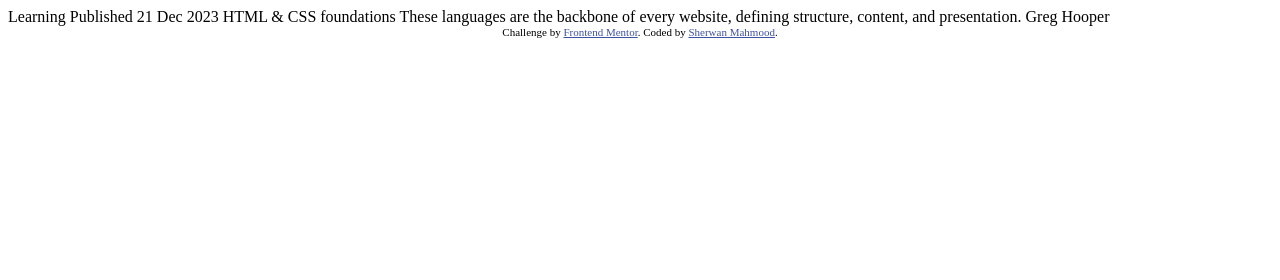
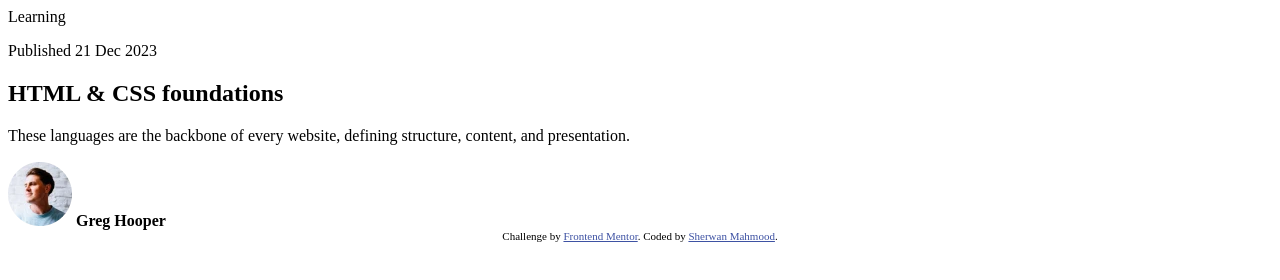
Before and after one commit to sherwanm/blog-preview-card-main, a plain HTML site: page index.html in a window 1280 px wide. Drawn offline with Linux system fonts and the light colour scheme.

Commit message:
New files uploaded

```diff
--- a/index.html
+++ b/index.html
@@ -16,15 +16,32 @@
 </head>
 <body>
 
-  Learning
 
-  Published 21 Dec 2023
 
-  HTML & CSS foundations
 
-  These languages are the backbone of every website, defining structure, content, and presentation.
+  <main>
 
-  Greg Hooper
+    <section>
+      <div class="content" >
+        <div class="image-top">
+
+        </div>
+        <div class="info">
+          <span>Learning</span>
+          <p>Published 21 Dec 2023</p>
+          <h1>HTML & CSS foundations</h1>
+          <p>These languages are the backbone of every website, defining structure, content, and presentation.</p>
+          <div>
+            <img src="assets/images/image-avatar.webp" alt="Person"/>
+            <strong>Greg Hooper</strong>
+          </div>
+
+        </div>
+
+      </div>
+    </section>
+
+  </main>
 
   <div class="attribution">
     Challenge by <a href="https://www.frontendmentor.io?ref=challenge" target="_blank">Frontend Mentor</a>.
```
Also changed, not shown: assets/fonts/Figtree-Italic-VariableFont_wght.ttf (added), assets/fonts/Figtree-VariableFont_wght.ttf (added), assets/fonts/OFL.txt (added), assets/fonts/README.txt (added), assets/fonts/static/Figtree-ExtraBold.ttf (added), assets/fonts/static/Figtree-SemiBold.ttf (added), assets/images/favicon-32x32.png (added), assets/images/illustration-article.svg (added), assets/images/image-avatar.webp (added), design/active-states.jpg (added), design/desktop-design.jpg (added), design/desktop-preview.jpg (added), design/mobile-design.jpg (added).
